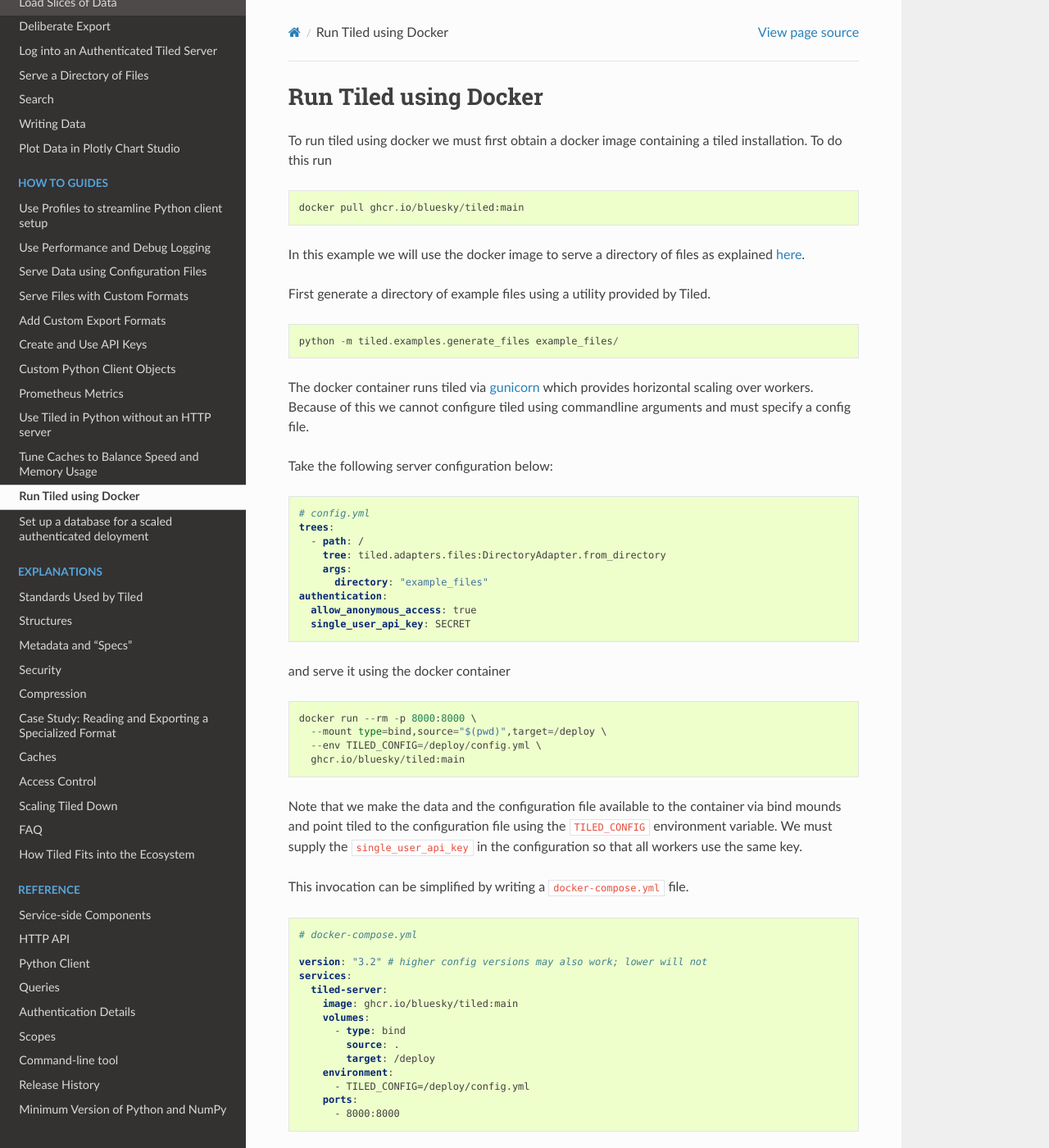
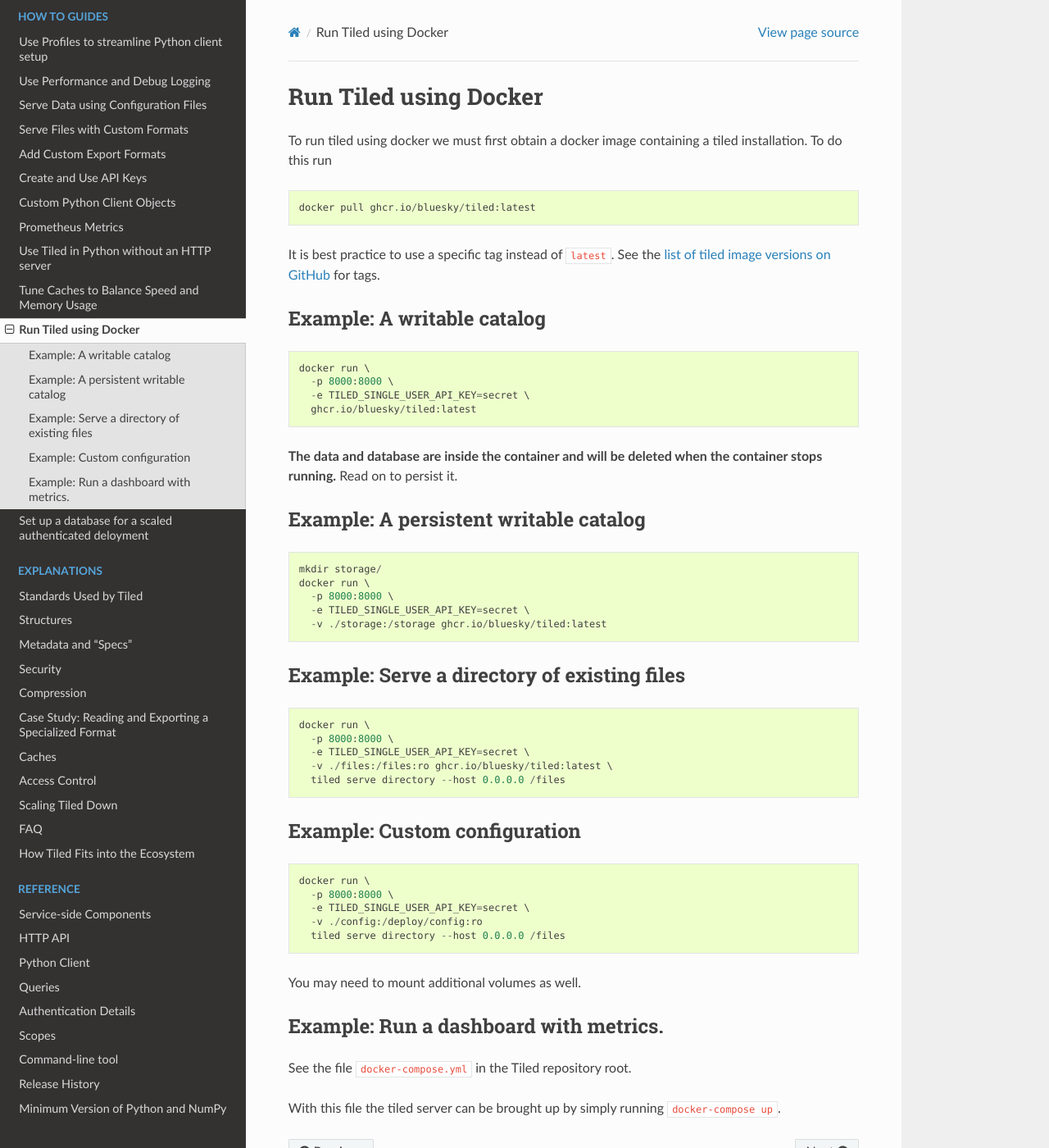
Before and after one commit to bluesky/tiled, a Sphinx documentation site: the page built from docs/source/how-to/docker.md, in a window 1280 px wide and 1400 px high. Shown: the whole window at 82% size. Built offline with Sphinx 7.4.7 and the Read the Docs theme 2.0.0, drawn with Linux system fonts in a browser that asks for light colours; pages that are not in the unit, such as notebooks, are missing from menus; the version number could not be read and is left out.

Commit message:
Simplify container. Start with empty catalog by default.

````diff
--- a/docker-compose.yml
+++ b/docker-compose.yml
@@ -2,12 +2,7 @@
 services:
   tiled:
     image: ghcr.io/bluesky/tiled:v0.1.0a96
-    volumes:
-      - type: bind
-        source: ./example_configs/
-        target: /deploy
     environment:
-      - TILED_CONFIG=/deploy/small_single_user_demo.yml
       - TILED_SINGLE_USER_API_KEY=${TILED_SINGLE_USER_API_KEY}
     ports:
       - 8000:8000
--- a/docs/source/how-to/docker.md
+++ b/docs/source/how-to/docker.md
@@ -4,62 +4,60 @@
 To do this run
 
 ```
-docker pull ghcr.io/bluesky/tiled:main
+docker pull ghcr.io/bluesky/tiled:latest
 ```
 
-In this example we will use the docker image to serve a directory of files as explained [here](../tutorials/serving-files.md).
+It is best practice to use a specific tag instead of `latest`.
+See the [list of tiled image versions on GitHub](https://github.com/bluesky/tiled/pkgs/container/tiled)
+for tags.
 
-First generate a directory of example files using a utility provided by Tiled.
+
+## Example: A writable catalog
 
 ```
-python -m tiled.examples.generate_files example_files/
+docker run \
+  -p 8000:8000 \
+  -e TILED_SINGLE_USER_API_KEY=secret \
+  ghcr.io/bluesky/tiled:latest
 ```
 
-The docker container runs tiled via [gunicorn](https://gunicorn.org/) which provides horizontal scaling over workers.
-Because of this we cannot configure tiled using commandline arguments and must specify a config file.
+**The data and database are inside the container and will be deleted when the
+container stops running.** Read on to persist it.
 
-Take the following server configuration below:
-```yaml
-# config.yml
-trees:
-  - path: /
-    tree: tiled.adapters.files:DirectoryAdapter.from_directory
-    args:
-      directory: "example_files"
-authentication:
-  allow_anonymous_access: true
-  single_user_api_key: SECRET
+## Example: A persistent writable catalog
+
 ```
-and serve it using the docker container
-```
-docker run --rm -p 8000:8000 \
-  --mount type=bind,source="$(pwd)",target=/deploy \
-  --env TILED_CONFIG=/deploy/config.yml \
-  ghcr.io/bluesky/tiled:main
-```
-Note that we make the data and the configuration file available to the
-container via bind mounds and point tiled to the configuration file using the
-`TILED_CONFIG` environment variable.
-We must supply the `single_user_api_key` in the configuration so that all
-workers use the same key.
-
-This invocation can be simplified by writing a `docker-compose.yml` file.
-
-```yaml
-# docker-compose.yml
-
-version: "3.2" # higher config versions may also work; lower will not
-services:
-  tiled-server:
-    image: ghcr.io/bluesky/tiled:main
-    volumes:
-      - type: bind
-        source: .
-        target: /deploy
-    environment:
-      - TILED_CONFIG=/deploy/config.yml
-    ports:
-      - 8000:8000
+mkdir storage/
+docker run \
+  -p 8000:8000 \
+  -e TILED_SINGLE_USER_API_KEY=secret \
+  -v ./storage:/storage ghcr.io/bluesky/tiled:latest
 ```
 
+## Example: Serve a directory of existing files
+
+```
+docker run \
+  -p 8000:8000 \
+  -e TILED_SINGLE_USER_API_KEY=secret \
+  -v ./files:/files:ro ghcr.io/bluesky/tiled:latest \
+  tiled serve directory --host 0.0.0.0 /files
+```
+
+## Example: Custom configuration
+
+```
+docker run \
+  -p 8000:8000 \
+  -e TILED_SINGLE_USER_API_KEY=secret \
+  -v ./config:/deploy/config:ro
+  tiled serve directory --host 0.0.0.0 /files
+```
+
+You may need to mount additional volumes as well.
+
+## Example: Run a dashboard with metrics.
+
+See the file `docker-compose.yml` in the Tiled repository root.
+
 With this file the tiled server can be brought up by simply running `docker-compose up`.
````
Also changed, not shown: 3 other files.
